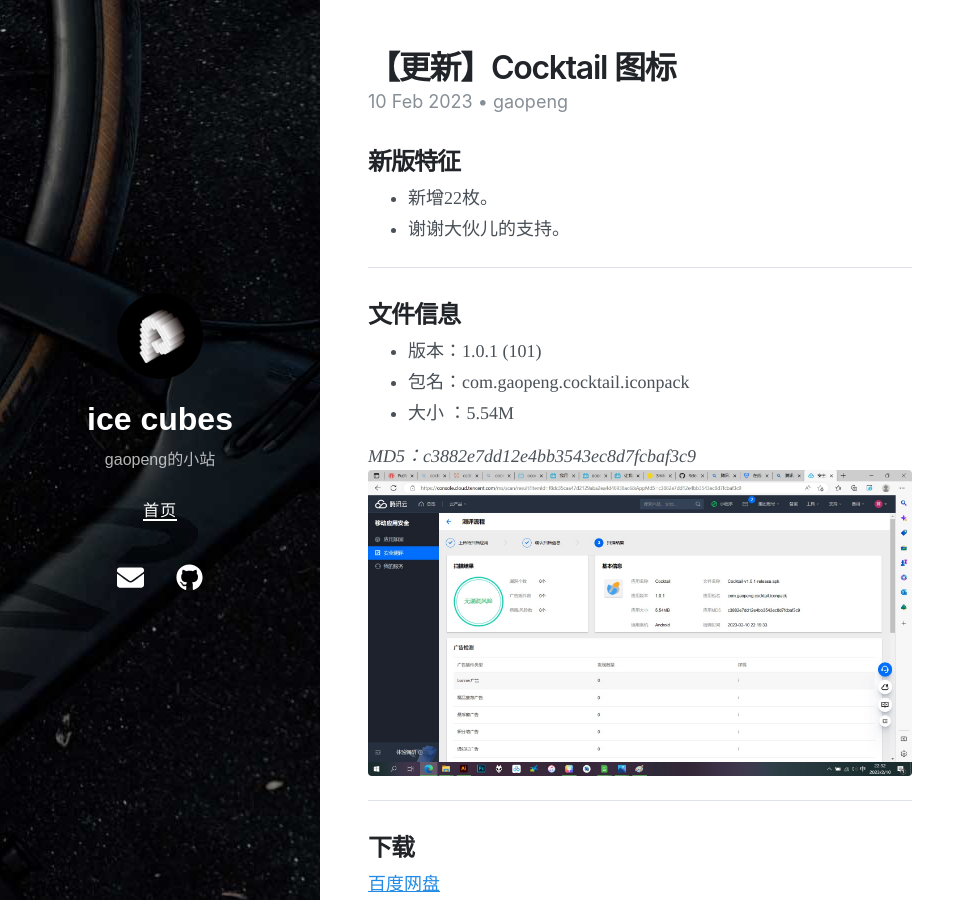
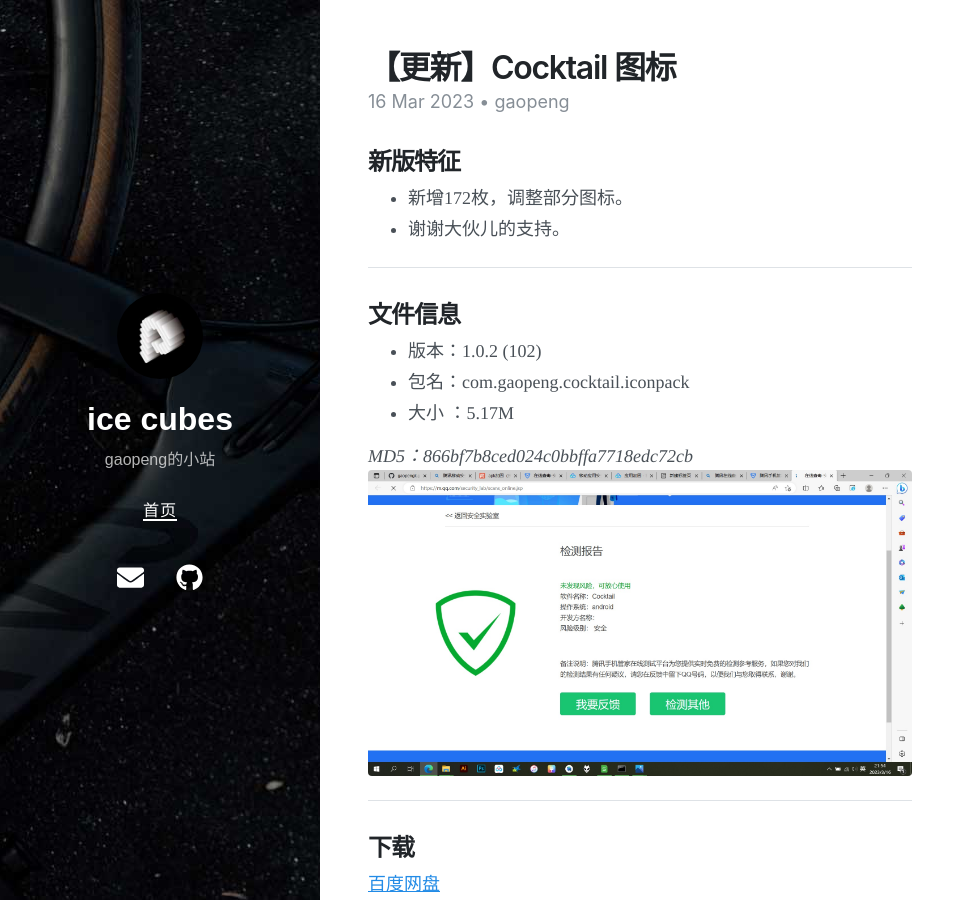
Before and after one commit to gaopengk/gaopengk.github.io, a Jekyll site: the page built from _posts/2023-03-16-【更新】Cocktail 图标.md, in a window 1280 px wide and 900 px high. Shown: the whole window, without its empty margins (0-975 px from the left). Built offline with Jekyll 4.4.1, drawn with Linux system fonts in a browser that asks for light colours; nearby versions of some CDN libraries.

Commit message:
Update and rename 2023-02-10-【更新】Cocktail 图标.md to 2023-03-16-【更新】Cocktail 图标.md

```diff
--- a/_posts/2023-02-10-【更新】Cocktail 图标.md
+++ b/_posts/2023-03-16-【更新】Cocktail 图标.md
@@ -1,23 +1,23 @@
 ---
 layout:     post
 title:      【更新】Cocktail 图标
-date:       2023-02-10 15:53 +0800
+date:       2023-03-16 22:00 +0800
 author:     gaopeng
 tags:       [图标包]
 ---
 ## 新版特征
-- 新增22枚。
+- 新增172枚，调整部分图标。
 - 谢谢大伙儿的支持。
 
 ***
 
 ## 文件信息
-- 版本：1.0.1 (101)
+- 版本：1.0.2 (102)
 - 包名：com.gaopeng.cocktail.iconpack
-- 大小 ：5.54M
+- 大小 ：5.17M
 
-_MD5：c3882e7dd12e4bb3543ec8d7fcbaf3c9_
-<img src="https://gaopengk.github.io/imgs/cocktail_1.0.1.jpg"  width="100%">
+_MD5：866bf7b8ced024c0bbffa7718edc72cb_
+<img src="https://gaopengk.github.io/imgs/cocktail_1.0.2.jpg"  width="100%">
 
 ***
 
```
